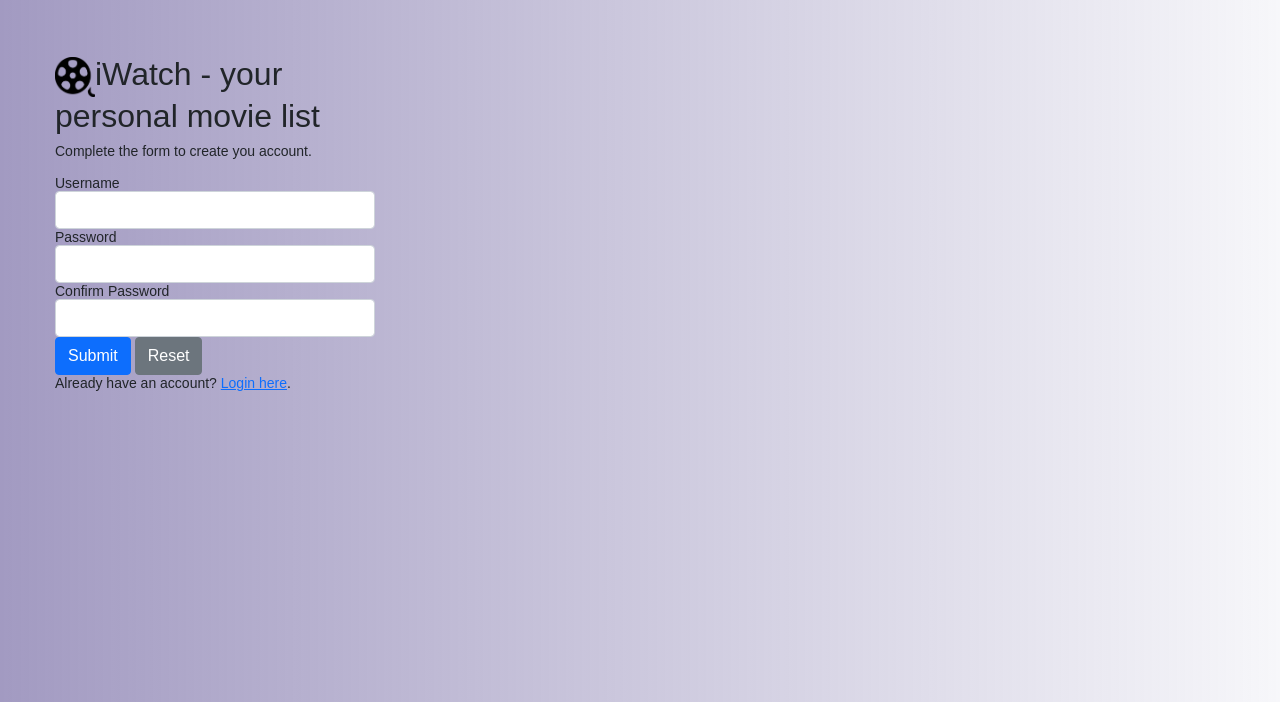
After one commit to goc3/iwatch, a PHP site: page /register_form.php in a window 1280 px wide. The commit adds this page. Shown: the top 702 px of the page. Run offline with PHP 8.4, Linux system fonts and the light colour scheme.

Commit message:
commit login/register added, err

```diff
--- /dev/null
+++ b/public/movies/register_form.php
@@ -0,0 +1,121 @@
+<?php
+
+require_once "../../database.php";
+
+$user_name = $password = $confirm_password = "";
+$user_name_err = $password_err = $confirm_password_err = "";
+
+if($_SERVER["REQUEST_METHOD"] == "POST"){
+
+    if(empty(trim($_POST["user_name"]))){
+        $user_name_err = "Please enter a username.";
+    } elseif(!preg_match('/^[a-zA-Z0-9_]+$/', trim($_POST["user_name"]))){
+        $user_name_err = "Username can only contain letters, numbers, and underscores.";
+    } else{
+
+        $sql = "SELECT id FROM users WHERE user_name = :user_name";
+
+        if($statement = $pdo->prepare($sql)){
+
+            $statement->bindParam(":user_name", $param_user_name, PDO::PARAM_STR);
+
+            $param_user_name = trim($_POST["user_name"]);
+
+            if($statement->execute()){
+                if($statement->rowCount() == 1){
+                    $user_name_err = "This username is already taken.";
+                } else{
+                    $user_name = trim($_POST["user_name"]);
+                }
+            } else{
+                echo "Oops! Something went wrong. Please try again later.";
+            }
+
+            unset($stmt);
+        }
+    }
+
+    if(empty(trim($_POST["password"]))){
+        $password_err = "Please enter a password.";
+    } elseif(strlen(trim($_POST["password"])) < 6){
+        $password_err = "Password must contain at least 6 characters.";
+    } else{
+        $password = trim($_POST["password"]);
+    }
+
+    if(empty(trim($_POST["confirm_password"]))){
+        $confirm_password_err = "Please confirm password.";
+    } else{
+        $confirm_password = trim($_POST["confirm_password"]);
+        if(empty($password_err) && ($password != $confirm_password)){
+            $confirm_password_err = "Password does not match.";
+        }
+    }
+
+    if(empty($user_name_err) && empty($password_err) && empty($confirm_password_err)){
+
+        $sql = "INSERT INTO users (user_name, password) VALUES (:user_name, :password)";
+
+        if($statement = $pdo->prepare($sql)){
+
+            $statement->bindParam(":user_name", $param_user_name, PDO::PARAM_STR);
+            $statement->bindParam(":password", $param_password, PDO::PARAM_STR);
+
+            $param_user_name = $user_name;
+            $param_password = password_hash($password, PASSWORD_DEFAULT);
+
+            if($statement->execute()){
+                header("location: login.php");
+            } else{
+                echo "Oops! Something went wrong. Please try again later.";
+            }
+
+            unset($stmt);
+        }
+    }
+
+    unset($pdo);
+}
+?>
+
+<!DOCTYPE html>
+<html lang="en">
+<head>
+    <meta charset="UTF-8">
+    <title>Sign Up</title>
+    <link rel="stylesheet" href="https://cdn.jsdelivr.net/npm/bootstrap@5.1.3/dist/css/bootstrap.min.css" integrity="sha384-1BmE4kWBq78iYhFldvKuhfTAU6auU8tT94WrHftjDbrCEXSU1oBoqyl2QvZ6jIW3" crossorigin="anonymous">
+    <link rel="stylesheet" href="/public/style.css">
+    <style>
+        body{ font: 14px sans-serif; }
+        .wrapper{ width: 360px; padding: 20px; }
+    </style>
+</head>
+<body>
+    <div class="wrapper">
+        <h2><a href='index.php' class="text-reset"><img src="/../public/reel.png" width="40" height="40"/></a>iWatch - your personal movie list</h2>
+        <p>Complete the form to create you account.</p>
+        <form action="<?php echo htmlspecialchars($_SERVER["PHP_SELF"]); ?>" method="post">
+            <div class="form-group">
+                <label>Username</label>
+                <input type="text" name="user_name" class="form-control <?php echo (!empty($user_name_err)) ? 'is-invalid' : ''; ?>" value="<?php echo $user_name; ?>">
+                <span class="invalid-feedback"><?php echo $user_name_err; ?></span>
+            </div>
+            <div class="form-group">
+                <label>Password</label>
+                <input type="password" name="password" class="form-control <?php echo (!empty($password_err)) ? 'is-invalid' : ''; ?>" value="<?php echo $password; ?>">
+                <span class="invalid-feedback"><?php echo $password_err; ?></span>
+            </div>
+            <div class="form-group">
+                <label>Confirm Password</label>
+                <input type="password" name="confirm_password" class="form-control <?php echo (!empty($confirm_password_err)) ? 'is-invalid' : ''; ?>" value="<?php echo $confirm_password; ?>">
+                <span class="invalid-feedback"><?php echo $confirm_password_err; ?></span>
+            </div>
+            <div class="form-group">
+                <input type="submit" class="btn btn-primary" value="Submit">
+                <input type="reset" class="btn btn-secondary ml-2" value="Reset">
+            </div>
+            <p>Already have an account? <a href="login.php">Login here</a>.</p>
+        </form>
+    </div>
+</body>
+</html>
```
Also changed, not shown: public/movies/index.php (+7 -0 lines), views/login.php (added, +111 -0 lines), public/style.css (line endings or trailing spaces).
